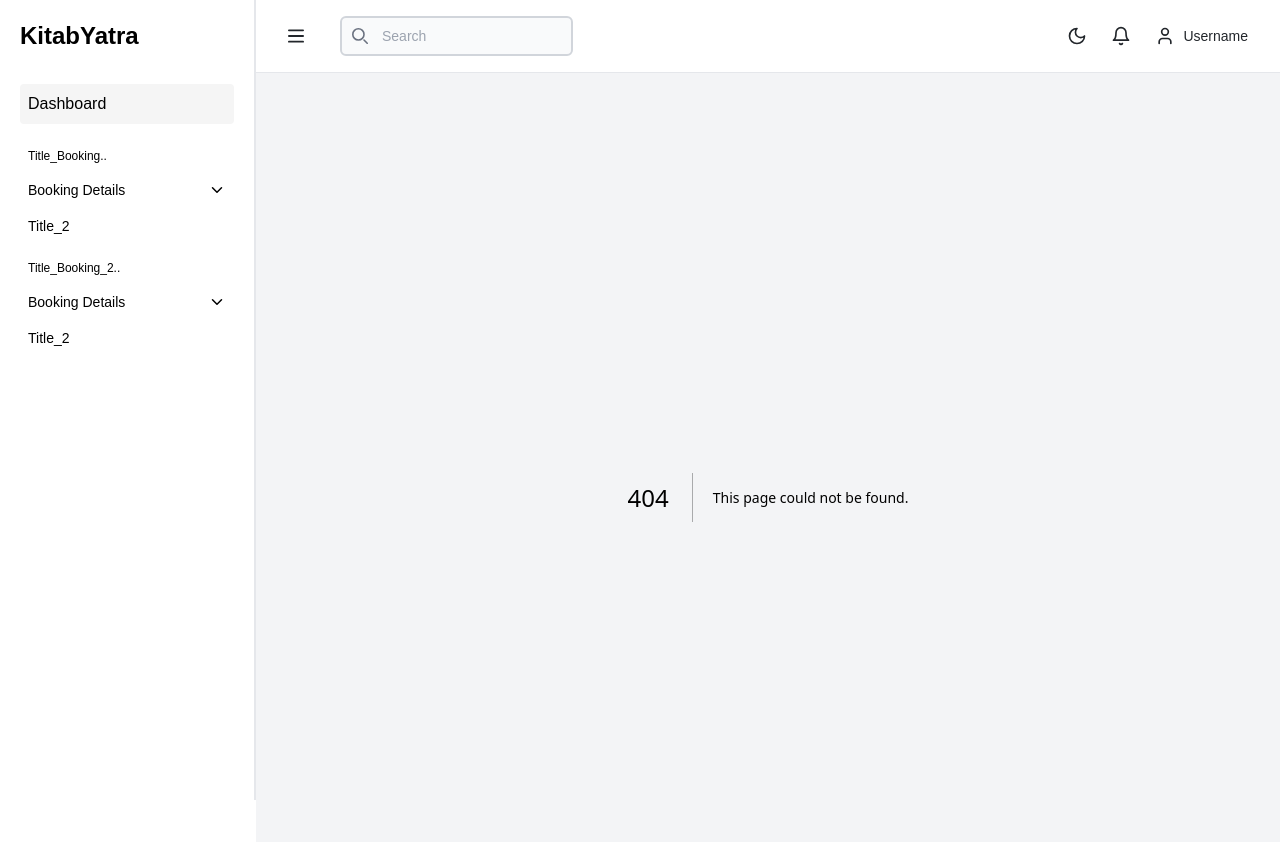
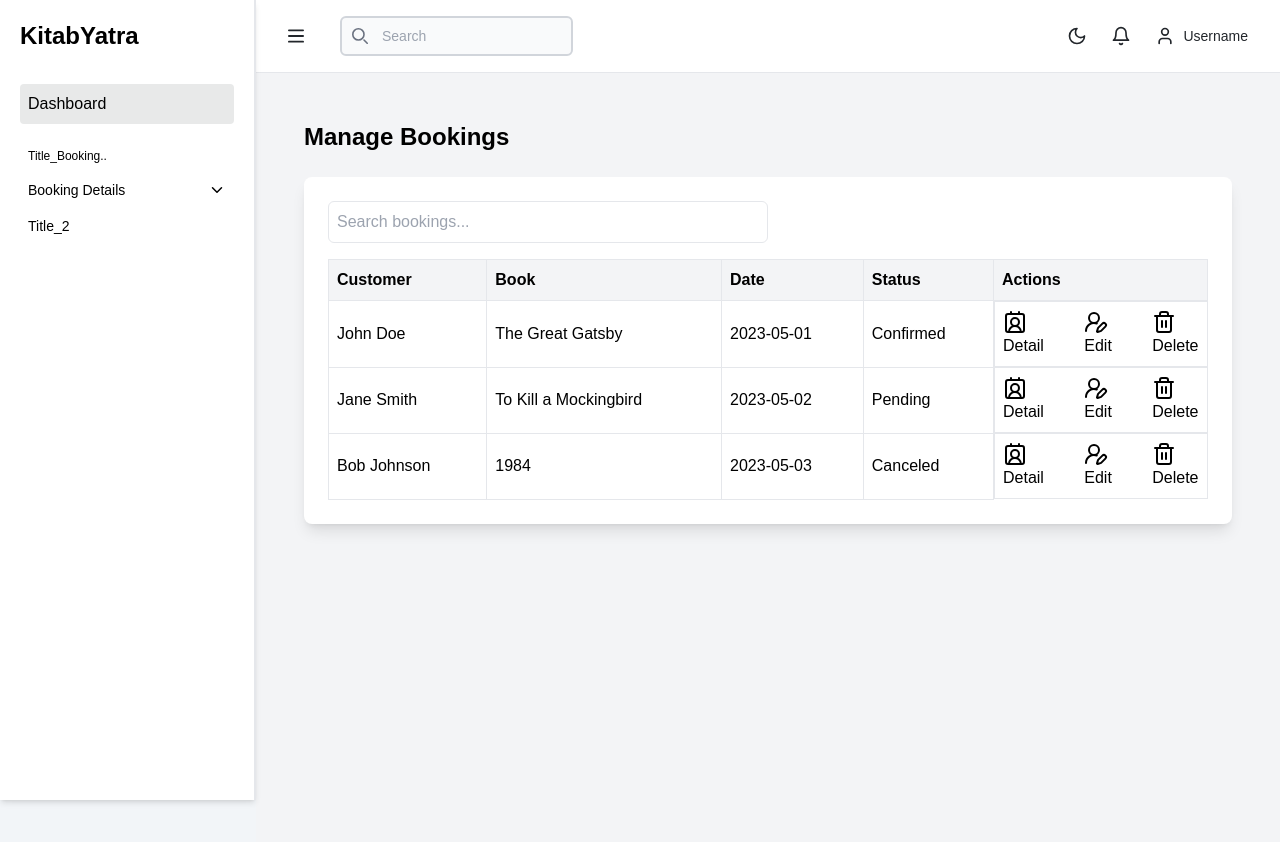
Before and after one commit to surajshr03/dashboard, a Next.js app: page /booking in a window 1280 px wide. Before the commit this address had no page. Shown: the top 842 px of the page. Built offline with nearby package versions, Linux system fonts and the light colour scheme.

Commit message:
booking table , sidebar minor

```diff
--- /dev/null
+++ b/app/booking/page.tsx
@@ -0,0 +1,14 @@
+import ManageBookings from '@/components/bookings/ManageBookings'
+import React from 'react'
+
+const page = () => {
+
+  return (
+     <div className="p-6 min-h-screen">
+      <h1 className="text-2xl font-bold mb-6 text-black">Manage Bookings</h1>
+      <ManageBookings />
+    </div>
+  )
+}
+
+export default page
--- a/app/kitabyatra/page.tsx
+++ b/app/kitabyatra/page.tsx
@@ -1,8 +1,12 @@
+import Metrics from '@/components/dashboard/Metrics'
 import React from 'react'
 
 const Try = () => {
   return (
-    <div>kitab yatra </div>
+    <div>
+      <Metrics/>
+
+    </div>
   )
 }
 
--- a/app/layout.tsx
+++ b/app/layout.tsx
@@ -3,8 +3,6 @@ import SideBar from "@/components/dashboard/SideBar";
 import type { Metadata } from "next";
 import localFont from "next/font/local";
 import "./globals.css";
-
-
 
 const geistSans = localFont({
   src: "./fonts/GeistVF.woff",
@@ -32,12 +30,16 @@ export default function RootLayout({
       <body
         className={`${geistSans.variable} ${geistMono.variable} antialiased`}
       >
+        <div className="flex">
+          {/* Fixed Sidebar */}
+          <SideBar />
 
-         <div className="flex">
-          <SideBar/>
-          <div className="flex-1 min-h-screen bg-gray-100">
-             <NavBar/>
-            <div className="p-6">{children}</div>
+          {/* Main Content with Padding for Sidebar */}
+          <div className="flex-1 min-h-screen bg-gray-100 ml-64">
+            <NavBar />
+            <div className="p-6">
+              {children}
+            </div>
           </div>
         </div>
       </body>
--- /dev/null
+++ b/components/bookings/ManageBookings.tsx
@@ -0,0 +1,106 @@
+"use client";
+import { ContactRound, Trash2, UserRoundPen } from "lucide-react";
+import { useState } from "react";
+// import { Button } from "lucid-react"; // Import Button component from lucid-react
+
+const ManageBookings = () => {
+  // Mock data for bookings
+  const [bookings, setBookings] = useState([
+    {
+      id: 1,
+      customer: "John Doe",
+      book: "The Great Gatsby",
+      date: "2023-05-01",
+      status: "Confirmed",
+    },
+    {
+      id: 2,
+      customer: "Jane Smith",
+      book: "To Kill a Mockingbird",
+      date: "2023-05-02",
+      status: "Pending",
+    },
+    {
+      id: 3,
+      customer: "Bob Johnson",
+      book: "1984",
+      date: "2023-05-03",
+      status: "Canceled",
+    },
+  ]);
+
+
+  return (
+    <div className="w-full bg-white p-6 rounded-lg shadow-lg text-black">
+      {/* Search and Add New Booking Button */}
+      <div className="flex justify-between mb-4">
+        <input
+          type="text"
+          placeholder="Search bookings..."
+          className="p-2 border rounded-md w-1/2"
+        />
+        {/* <Button className="bg-blue-500 text-white">Add New Booking</Button> */}
+      </div>
+
+      {/* Table */}
+      <table className="table-auto w-full border-collapse p-4">
+        <thead className="bg-gray-100 text-left">
+          <tr>
+            <th className="border p-2">Customer</th>
+            <th className="border p-2">Book</th>
+            <th className="border p-2">Date</th>
+            <th className="border p-2">Status</th>
+            <th className="border p-2">Actions</th>
+          </tr>
+        </thead>
+        <tbody>
+          {bookings.length > 0 ? (
+            bookings.map((booking) => (
+              <tr key={booking.id}>
+                <td className="border p-2">{booking.customer}</td>
+                <td className="border p-2">{booking.book}</td>
+                <td className="border p-2">{booking.date}</td>
+                <td className="border p-2">{booking.status}</td>
+                <td className="border p-2 flex space-x-2 justify-between">
+                  {/* <Button onClick={() => handleEdit(booking.id)} className="bg-yellow-500 text-white">
+                    Edit
+                  </Button>
+                  <Button
+                    onClick={() => handleConfirm(booking.id)}
+                    className="bg-green-500 text-white"
+                  >
+                    Confirm
+                  </Button>
+                  <Button
+                    onClick={() => handleCancel(booking.id)}
+                    className="bg-red-500 text-white"
+                  >
+                    Cancel
+                  </Button>
+                  <Button
+                    onClick={() => handleDelete(booking.id)}
+                    className="bg-red-500 text-white"
+                  >
+                    Delete
+                  </Button> */}
+                  <button className="hover:cursor-pointer"><ContactRound/>Detail</button>
+                  <button className="hover:cursor-pointer"><UserRoundPen/> Edit</button>
+                  <button className="hover:cursor-pointer"><Trash2/>Delete</button>
+
+                </td>
+              </tr>
+            ))
+          ) : (
+            <tr>
+              <td colSpan="5" className="border p-2 text-center">
+                No bookings found.
+              </td>
+            </tr>
+          )}
+        </tbody>
+      </table>
+    </div>
+  );
+};
+
+export default ManageBookings;
--- a/components/dashboard/SideBar.tsx
+++ b/components/dashboard/SideBar.tsx
@@ -16,15 +16,14 @@ const SideBar = () => {
   };
 
   return (
-
-    <div className=" text-black h-screen w-64 p-5 border-r-2 border-gray ">
+    <div className="hidden lg:block text-black h-screen w-64 p-5 border-r-2 border-gray fixed top-0 left-0 bg-white shadow-md">
       <div className="text-2xl font-bold mb-8">KitabYatra</div>
       <nav>
         <ul>
           <li className="mb-4">
             <Link
               href="/"
-              className="block w-full p-2 rounded bg-neutral-100"
+              className="block w-full p-2 rounded bg-active-gray"
             >
               Dashboard
             </Link>
@@ -33,13 +32,11 @@ const SideBar = () => {
           <div className="mb-2">
             <p className="block p-2 text-xs">Title_Booking..</p>
             <li className="">
-            <div
+              <div
                 onClick={toggleDropDown}
-
-                className="flex items-center justify-between w-full p-2 rounded hover:bg-neutral-100 text-sm cursor-pointer"
+                className="flex items-center justify-between w-full p-2 rounded hover:bg-active-gray text-sm cursor-pointer"
               >
                 <span>Booking Details</span>
-
                 <ChevronDown
                   className={`transition-transform duration-300 ${
                     isDropDownOpen ? "rotate-180" : "rotate-0"
@@ -51,85 +48,34 @@ const SideBar = () => {
               {isDropDownOpen && (
                 <ul className="ml-4 mt-2 space-y-2">
                   <li>
-                  <Link href="/kitabyatra/booking" className="block w-full p-2 rounded hover:bg-neutral-100  text-sm">
-                  Booking
-                  </Link>
+                    <Link
+                      href="/kitabyatra/booking"
+                      className="block w-full p-2 rounded hover:bg-active-gray text-sm"
+                    >
+                      Booking
+                    </Link>
                   </li>
                   <li>
-
-                  <Link href="/kitabyatra/booking" className="block w-full p-2 rounded hover:bg-neutral-100  text-sm">
-
-                  Booking
-                  </Link>
+                    <Link
+                      href="/kitabyatra/booking"
+                      className="block w-full p-2 rounded hover:bg-active-gray text-sm"
+                    >
+                      Booking
+                    </Link>
                   </li>
                 </ul>
               )}
-
             </li>
 
             <li className="">
               <Link
                 href="/kitabyatra"
-
-                className="block w-full p-2 rounded hover:bg-neutral-100 text-sm"
-
+                className="block w-full p-2 rounded hover:bg-active-gray text-sm"
               >
                 Title_2
               </Link>
             </li>
           </div>
-
-          <div className="mb-2">
-            <p className="block p-2 text-xs">Title_Booking_2..</p>
-            <li className="">
-            <div
-                onClick={toggleDropDown_2}
-
-                className="flex items-center justify-between w-full p-2 rounded hover:bg-neutral-100 text-sm cursor-pointer"
-
-              >
-                <span>Booking Details</span>
-                <ChevronDown
-                  className={`transition-transform duration-300 ${
-                    isDropDownOpen_2 ? "rotate-180" : "rotate-0"
-                  }`}
-                  size={18}
-                />
-              </div>
-              {/* Dropdown items */}
-              {isDropDownOpen_2 && (
-                <ul className="ml-4 mt-2 space-y-2">
-                  <li>
-
-                  <Link href="/kitabyatra/booking" className="block w-full p-2 rounded hover:bg-neutral-100  text-sm">
-
-                  Booking
-                  </Link>
-                  </li>
-                  <li>
-
-                  <Link href="/kitabyatra/booking" className="block w-full p-2 rounded hover:bg-neutral-100  text-sm">
-
-                  Booking
-                  </Link>
-                  </li>
-                </ul>
-              )}
-
-            </li>
-
-            <li className="">
-              <Link
-                href="/kitabyatra"
-
-                className="block w-full p-2 rounded hover:bg-neutral-100 text-sm"
-
-              >
-                Title_2
-              </Link>
-            </li>
-          </div>
-
         </ul>
       </nav>
     </div>
```
